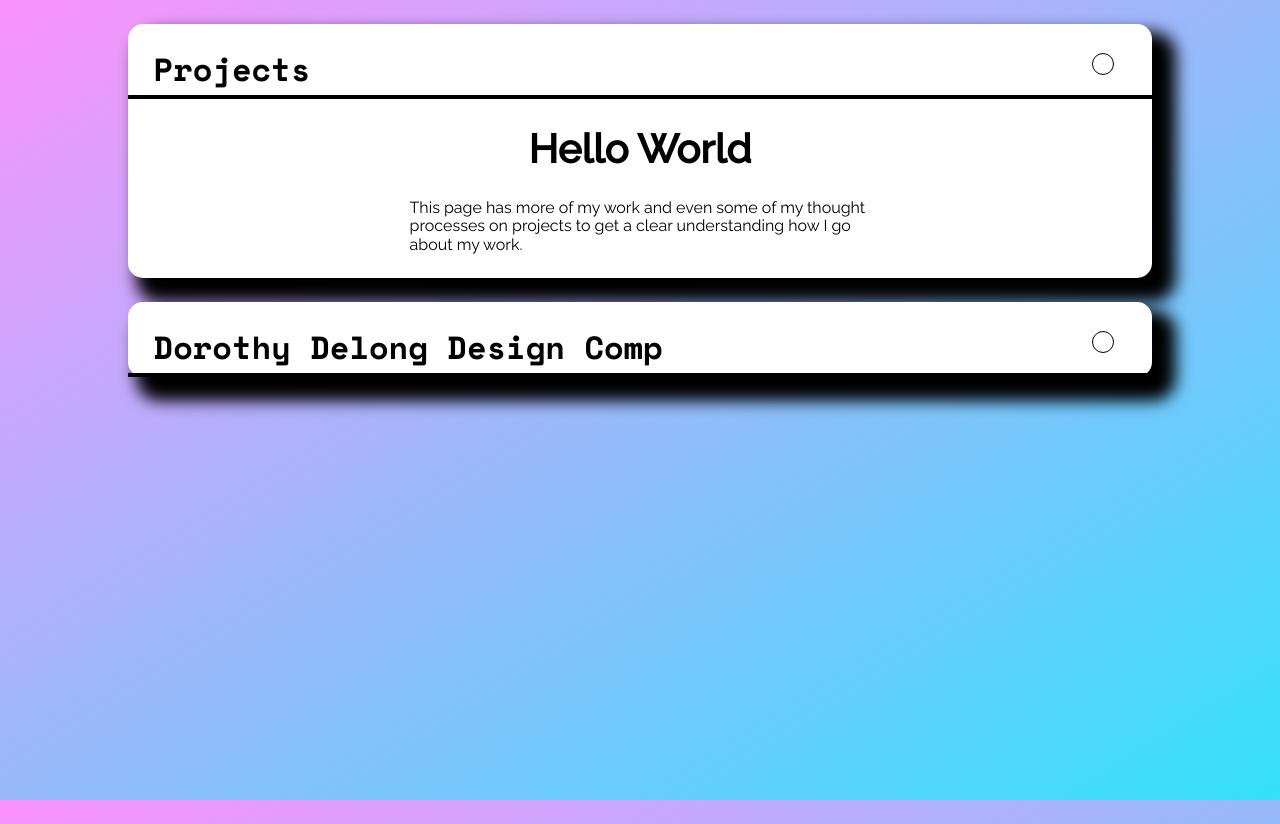
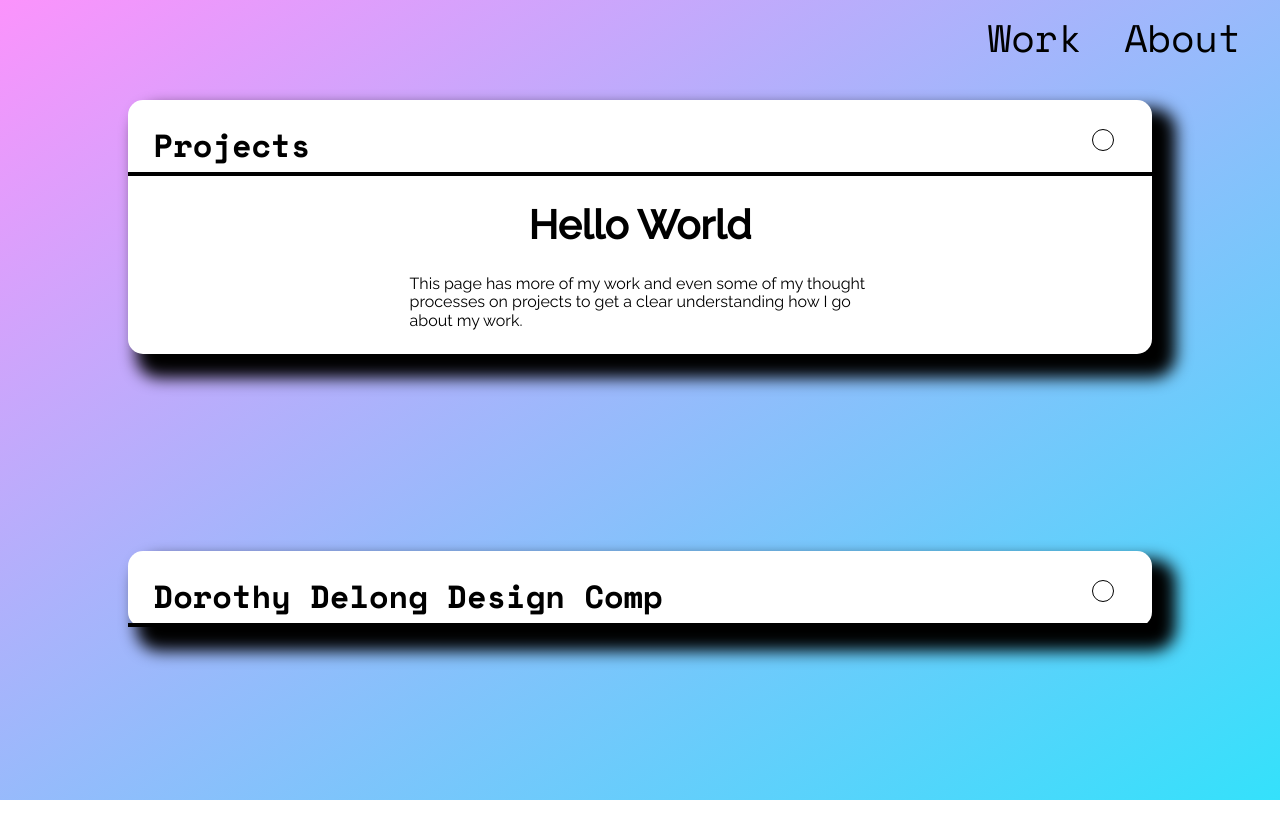
Before and after one commit to evhall/evhall.github.io, a plain HTML site: page work.html in a window 1280 px wide. After the commit the page ends 800 px from the top, so only its background shows below. Drawn offline with nearby package versions, Linux system fonts and the light colour scheme.

Commit message:
Fix a couple of style issues

```diff
--- a/css/styles.css
+++ b/css/styles.css
@@ -11,7 +11,27 @@ body {
     height: 100%;
     margin: 0;
     background-attachment: fixed;
+    display: flex;
+    flex-direction: column;
+    align-items: center;
 }
+header {
+    align-self: flex-end;
+}
+nav ul li {
+    display: inline-block;
+}
+nav ul a {
+    text-decoration: none;
+    font-family: 'Space Mono', monospace;
+    font-size: 2.4em;
+    margin-right: 3vw;
+    color: black;
+}
+nav ul a:hover {
+    color: white;
+}
+
 h1 {
     text-align: center;
     font-size: 5vh;
@@ -55,10 +75,10 @@ h1 {
     display: flex;
     flex-direction: row;
     margin-left: 2vw;
-
 }
 .projects img{
     height: 50vh;
+    margin-top: 1em;
 }
 .description {
     display: flex;
@@ -68,7 +88,7 @@ h1 {
 .description h4 {
     font-family: 'Space Mono', monospace;
     background-color: #34e1fb;
-    width: 10%;
+    width: 6em;
     border-radius: 15px;
     text-align: center;
     padding: .2vmax;
--- a/work.html
+++ b/work.html
@@ -9,6 +9,14 @@
     <link rel="stylesheet" href="css/styles.css">
 </head>
 <body>
+    <header>
+        <nav>
+            <ul>
+                <li><a href="work.html">Work</a></li>
+                <li><a href="about.html">About</a></li>
+            </ul>
+        </nav>
+    </header>
     <section class="windows welcome">
         <div class="bar">
             <h2>Projects</h2>
```
Also changed, not shown: about.html (+8 -0 lines), 1 other file.
